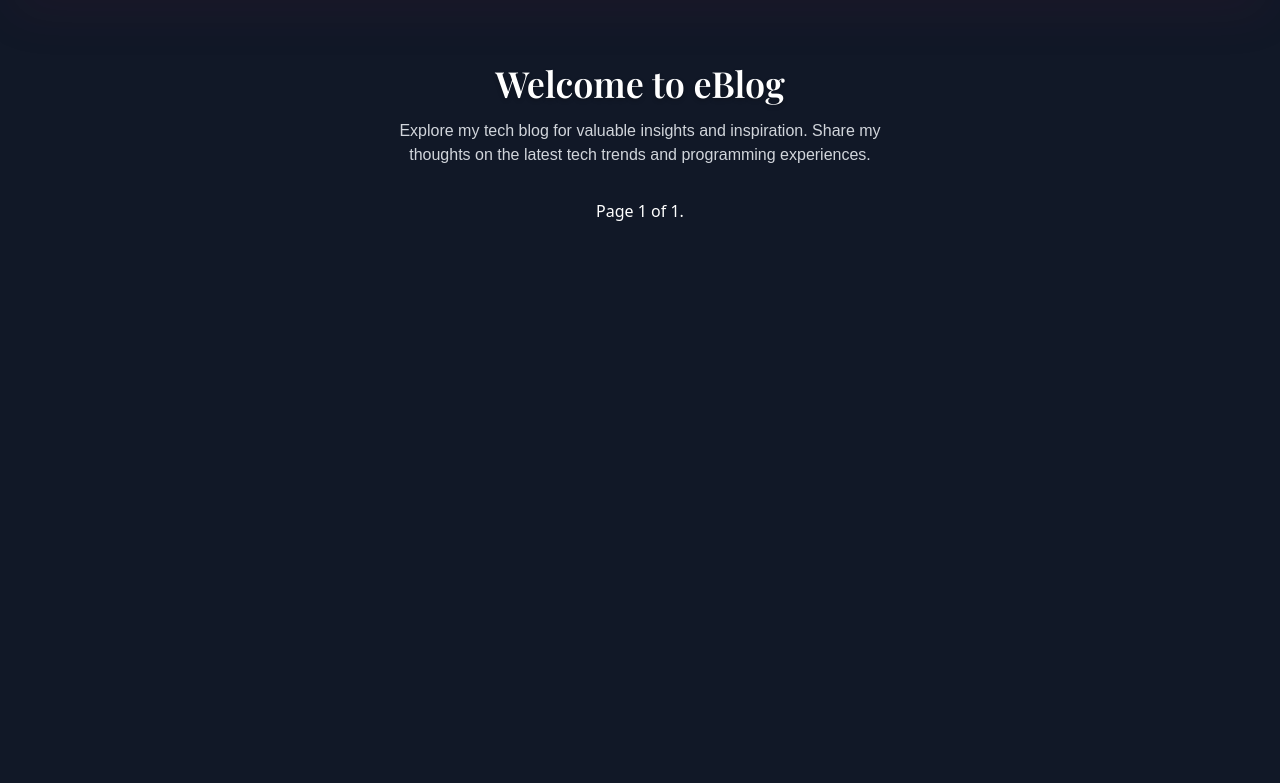
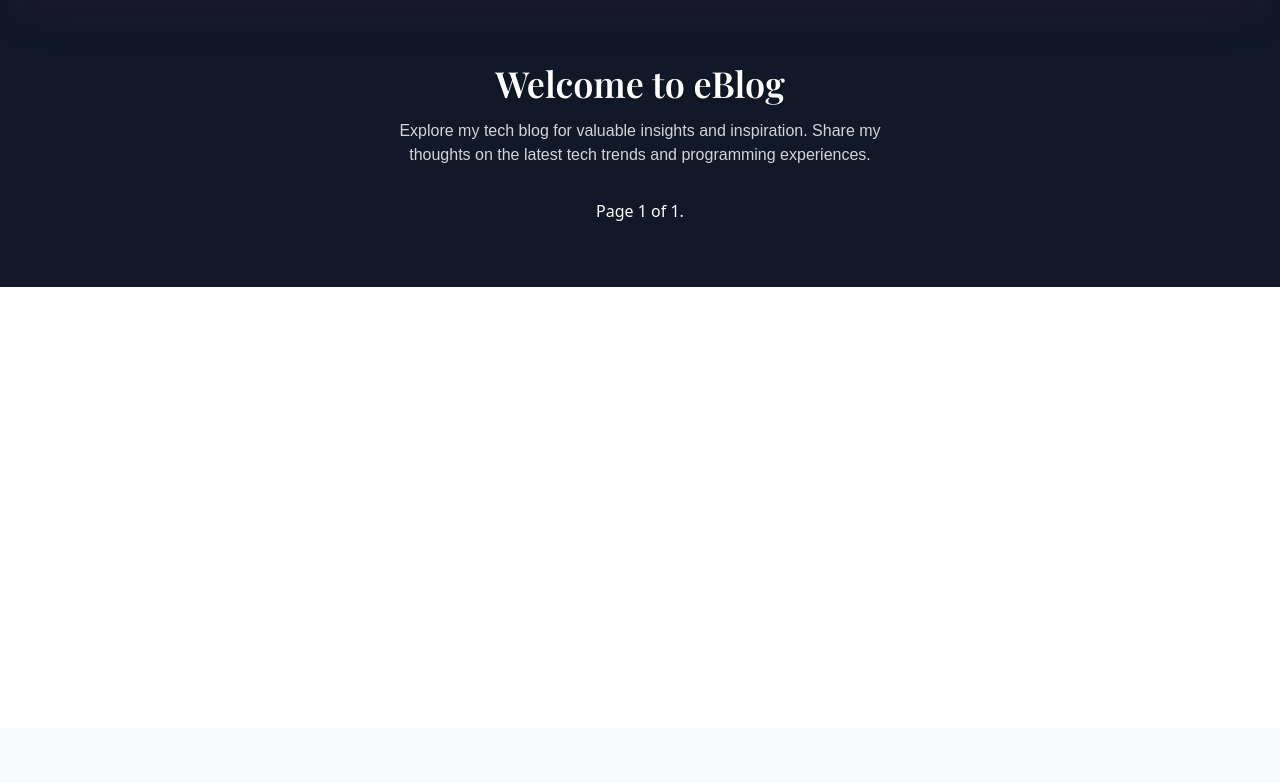
Before and after one commit to Earnstein/eBlog, a Django app: page / in a window 1280 px wide. Shown: the part 72-855 px from the top of the page. After the commit the page ends 359 px from the top, so only its background shows below. Run offline with Django 5.2, Linux system fonts and the light colour scheme; data that the repository does not hold is empty; style sheets or scripts are compiled from the project's sources; some libraries are stand-ins or nearby versions; some web fonts are replaced.

Commit message:
chore: refactor style

```diff
--- a/templates/home.html
+++ b/templates/home.html
@@ -1,6 +1,6 @@
 {% extends "_base.html" %}
 {% block content %}
-<section class="bg-gray-900 text-white" style="height: calc(100vh - 1rem);">
+<section class="bg-gray-900 text-white">
   <div class="mx-auto max-w-screen-xl px-4 py-8 sm:px-6 sm:py-12 lg:px-8 lg:py-16">
     <div class="mx-auto max-w-lg text-center">
       <h2 class="text-3xl font-bold sm:text-4xl font-playfair text-shadow">Welcome to eBlog</h2>
```
